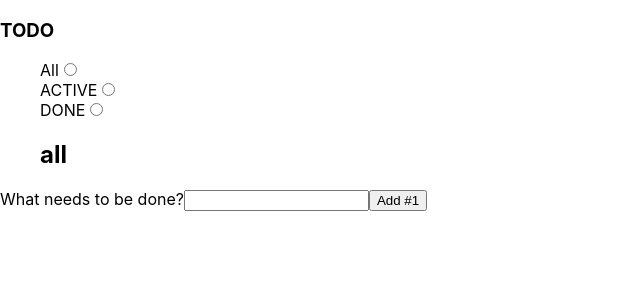
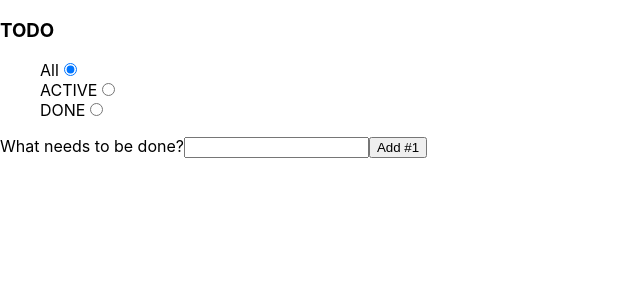
Before and after one commit to adino1337/todos, a React (Create React App) app: page / in a window 1280 px wide. Shown: the top 300 px of the page, without its empty margins (0-640 px from the left). Built offline with nearby package versions, Linux system fonts and the light colour scheme.

Commit message:
tasks 1,2,3,4,5,6,7

```diff
--- a/src/components/TodoList.js
+++ b/src/components/TodoList.js
@@ -7,23 +7,31 @@ class TodoList extends React.Component {
     this.state = {
       mode: "all",
     };
+    this.props = props;
+    this.handleMode.bind(this);
   }
 
   handleMode = e => {
-    this.setState({mode: e.value});
+    this.setState({mode: e.target.value});
   }
 
     render() {
       return (
         <ul>
           <span>All</span>
-          <input type="radio" name="mode" {...this.state.mode==="all" && "checked"} value="all" onChange={this.handleMode} /><br/>
+          <input type="radio" name="mode" checked={this.state.mode==="all"} value="all" onChange={this.handleMode} /><br/>
           <span>ACTIVE</span>
-          <input type="radio" name="mode" value="active" onChange={this.handleMode} /><br/>
+          <input type="radio" name="mode" checked={this.state.mode==="active"} value="active" onChange={this.handleMode} /><br/>
           <span>DONE</span>
-          <input type="radio" name="mode" value="done" onChange={this.handleMode} /><br/>
-          <h2>{this.state.mode}</h2>
-          {this.props.items.map(item => (
+          <input type="radio" name="mode" checked={this.state.mode==="done"} value="done" onChange={this.handleMode} /><br/>
+          {this.props.items.filter((item) => {
+            if(this.state.mode==="all")
+              return true
+            if(this.state.mode == "active")
+              return !item.deleted
+            if(this.state.mode == "done")
+              return item.deleted
+          }).map(item => (
             <li className={item.deleted && "delete"} key={item.id} onClick={(e) => this.props.onClick(item)}>{item.text}</li>
           ))}
         </ul>
```
